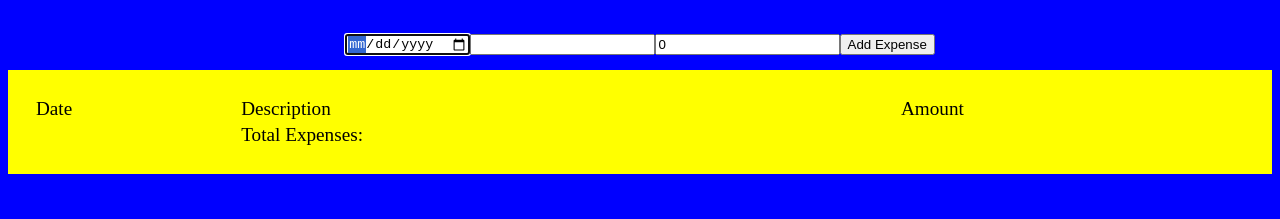
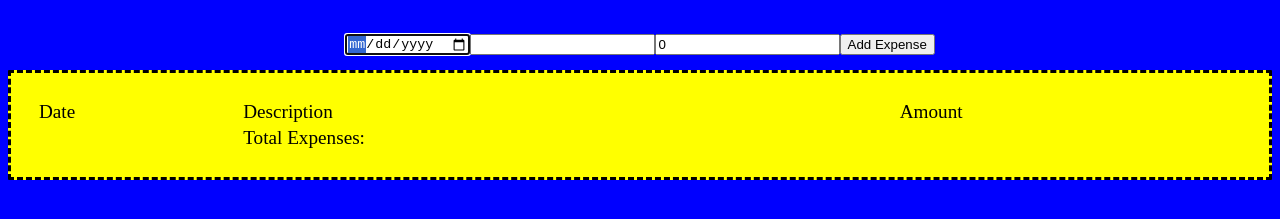
Before and after one commit to bcp2415/project_2, a plain HTML site: page index.html in a window 1280 px wide. Shown: the part 61-280 px from the top of the page. Drawn offline with Linux system fonts and the light colour scheme.

Commit message:
Final commit for this project --- adds border to table.

```diff
--- a/main.css
+++ b/main.css
@@ -18,6 +18,9 @@ h1 {
     table-layout: auto;
     width: 100%;
     padding: 25px;
+    border: 3px;
+    border-radius: 1px;
+    border-style: dashed;
     font-size: larger;
     background-color: yellow;
 }
```
